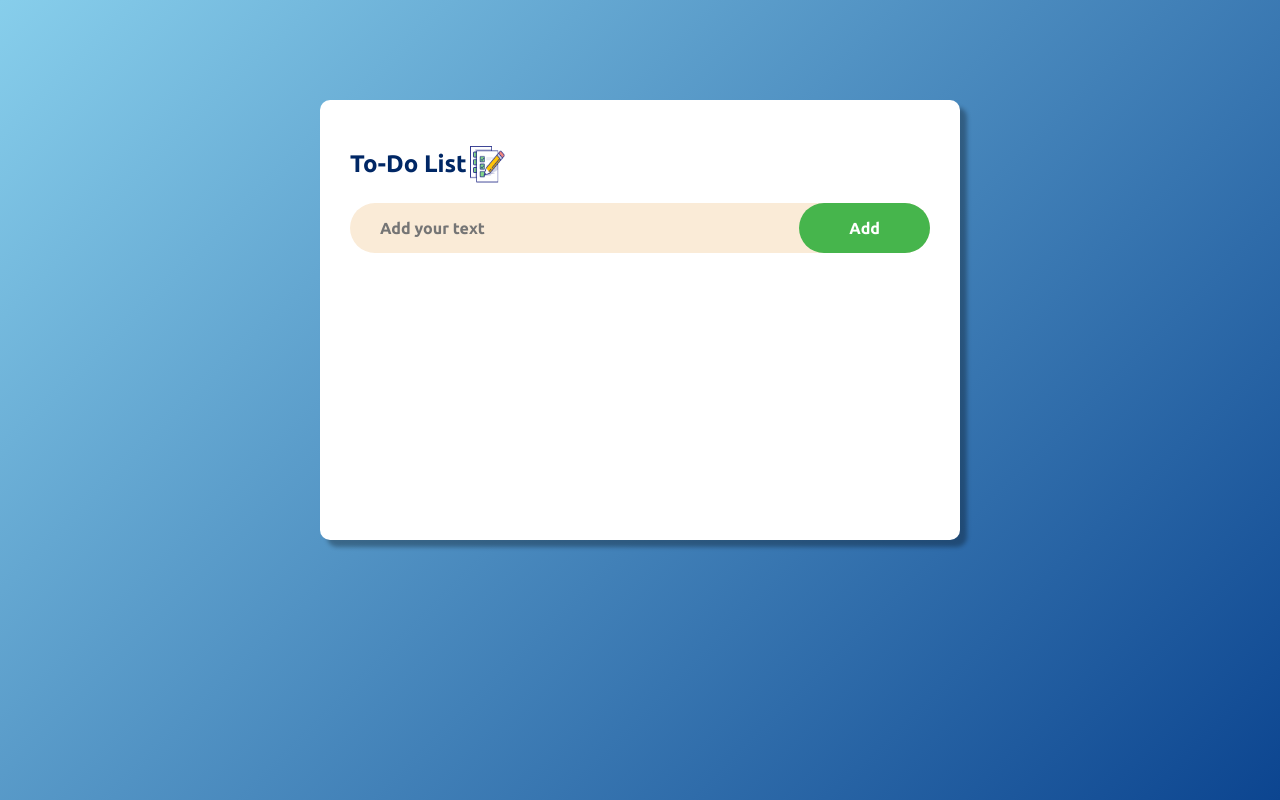
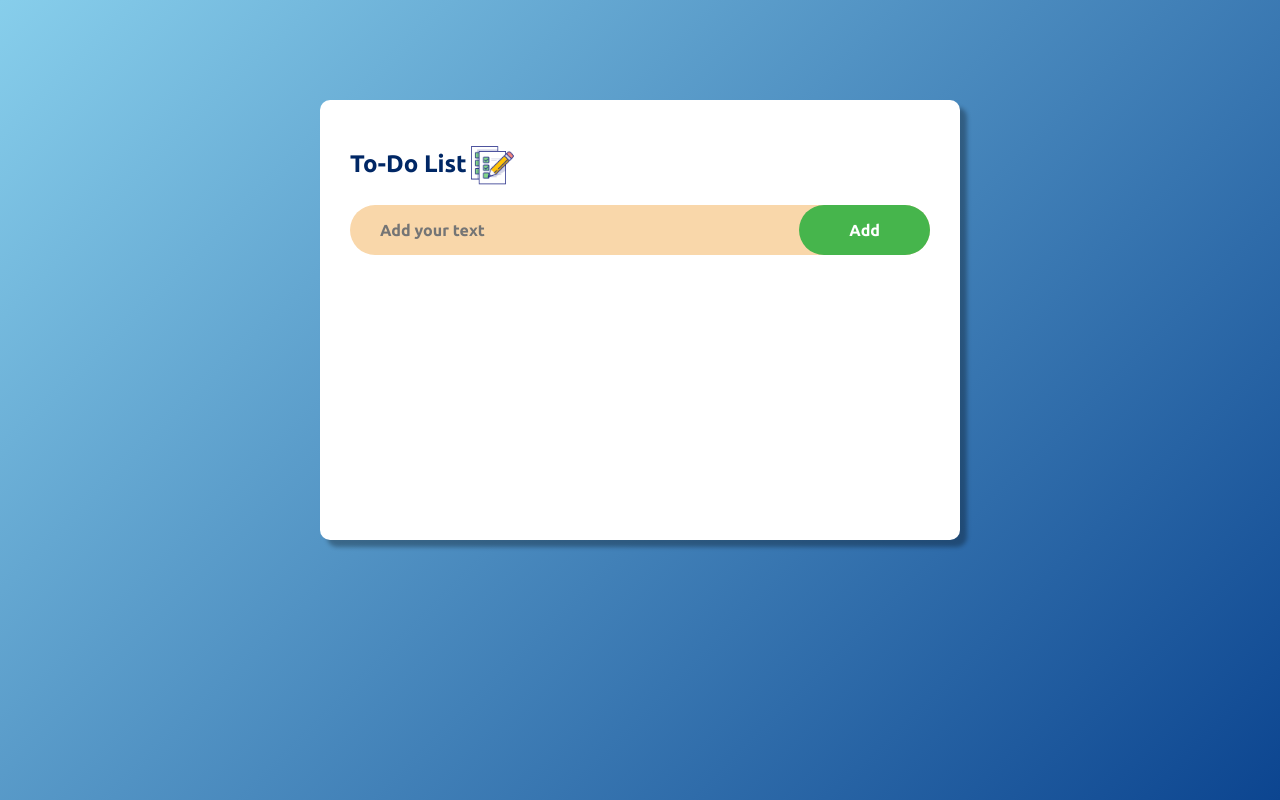
Before and after one commit to Aglalrizal/belajarJS, a plain HTML site: page index.html in a window 1280 px wide. Drawn offline with Linux system fonts and the light colour scheme.

Commit message:
updates input and list style

```diff
--- a/style.css
+++ b/style.css
@@ -39,7 +39,7 @@ body{
 }
 
 .todo-app img{
-    width: 7%;
+    width: 50px;
 
 }
 
@@ -47,7 +47,7 @@ body{
     display: flex;
     align-items: center;
     justify-content: space-between;
-    background-color: antiquewhite;
+    background-color: rgb(249, 215, 170);
     border-radius: 30px;
     padding-left: 20px;
     margin-bottom: 25px;
@@ -89,6 +89,7 @@ ul li {
     cursor: pointer;
     position: relative;
     word-wrap: break-word;
+    border-bottom: solid 1px #1a1a1a;
 }
 
 ul li::before{
```
